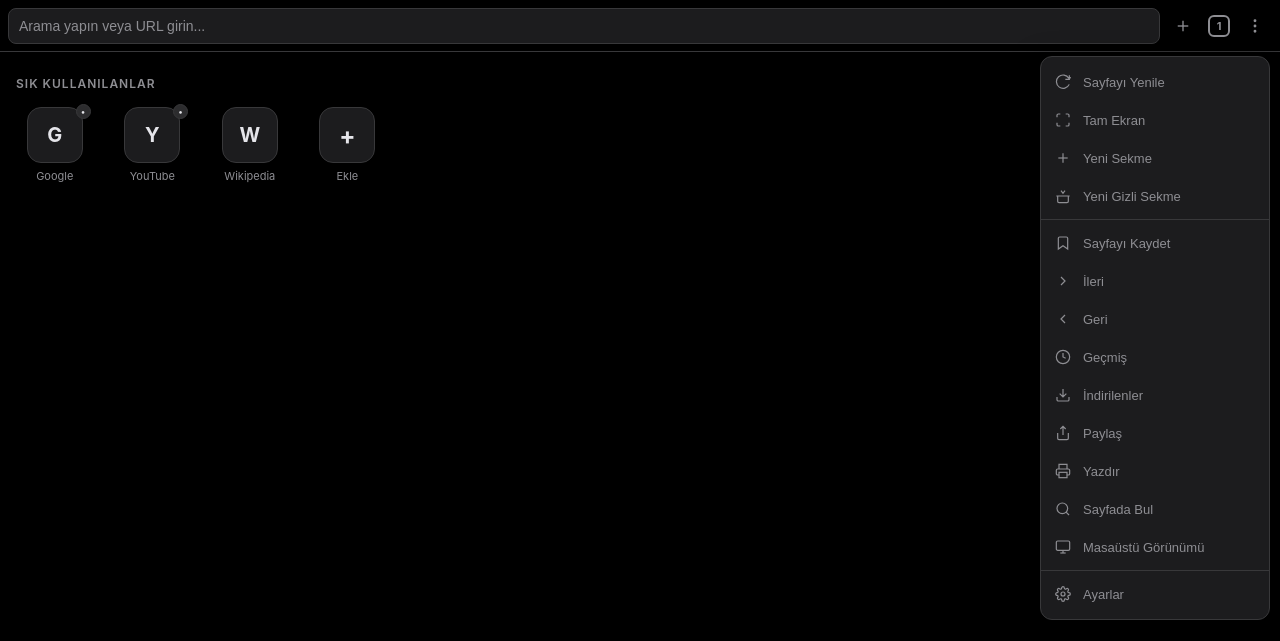
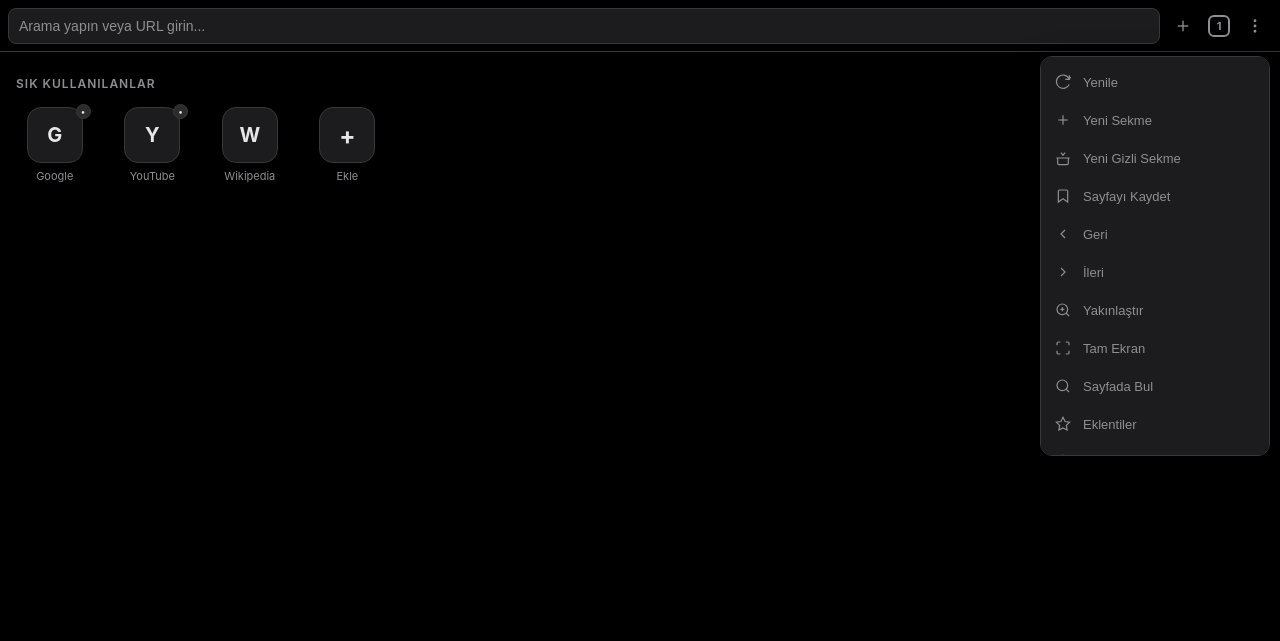
Before and after one commit to conq96/Brox, a website: page www/index.html in a window 1280 px wide. Both pictures are taken after a click on the button 1255 px from the left and 25 px from the top of the page. Drawn offline with Linux system fonts and the light colour scheme.

Commit message:
Tarayici menusu istediginiz tum seceneklerle guncellendi, bosluga tiklayinca kapanma ve tum ekranlarda calisma ozelligi eklendi

```diff
--- a/www/index.html
+++ b/www/index.html
@@ -24,17 +24,17 @@
 
         #tab-counter-btn { border: 2px solid var(--text-muted); border-radius: 6px; width: 22px; height: 22px; display: flex; align-items: center; justify-content: center; font-size: 11px; font-weight: bold; color: var(--text-muted); cursor: pointer; flex-shrink: 0; margin: 0 2px; }
 
-        .dropdown-menu { display: none; position: absolute; background-color: var(--bg-surface); border: 1px solid var(--border); border-radius: 12px; flex-direction: column; width: 220px; box-shadow: 0 10px 30px rgba(0,0,0,0.8); z-index: 50; padding: 6px 0; }
+        .dropdown-menu { display: none; position: absolute; background-color: var(--bg-surface); border: 1px solid var(--border); border-radius: 12px; flex-direction: column; width: 220px; box-shadow: 0 10px 30px rgba(0,0,0,0.8); z-index: 50; padding: 6px 0; max-height: 400px; overflow-y: auto; }
         #dropdown-menu { top: 56px; right: 10px; width: 230px; }
         #tabs-menu { top: 55px; right: 46px; width: 190px; }
 
         .menu-item { padding: 11px 14px; color: var(--text-muted); cursor: pointer; display: flex; align-items: center; gap: 12px; font-size: 13px; background: none; border: none; width: 100%; text-align: left; transition: 0.15s; }
         .menu-item:hover { background-color: var(--bg-hover); color: var(--text-main); }
-        .menu-item svg { width: 16px; height: 16px; stroke: var(--text-muted); stroke-width: 1.8; fill: none; }
+        .menu-item svg { width: 16px; height: 16px; stroke: var(--text-muted); stroke-width: 1.8; fill: none; flex-shrink: 0; }
         .menu-item:hover svg { stroke: var(--text-main); }
         .menu-divider { height: 1px; background-color: var(--border); margin: 4px 0; }
 
-        #home-content { flex-grow: 1; padding: 24px 16px; overflow-y: auto; display: flex; flex-direction: column; background: var(--bg-base); }
+        #home-content { flex-grow: 1; padding: 24px 16px; overflow-y: auto; display: flex; flex-direction: column; background: var(--bg-base); z-index: 10; }
         .shortcuts-title { font-size: 12px; color: var(--text-muted); font-weight: 600; text-transform: uppercase; letter-spacing: 1px; margin-bottom: 16px; }
         .shortcut-grid { display: grid; grid-template-columns: repeat(auto-fill, minmax(76px, 1fr)); gap: 20px; }
         .shortcut-item { display: flex; flex-direction: column; align-items: center; cursor: pointer; position: relative; }
@@ -90,26 +90,31 @@
         <button class="icon-btn" id="menu-btn" title="Menü"><svg viewBox="0 0 24 24" fill="none"><circle cx="12" cy="12" r="1"></circle><circle cx="12" cy="5" r="1"></circle><circle cx="12" cy="19" r="1"></circle></svg></button>
     </div>
 
-    <!-- Üç Nokta Menüsü -->
+    <!-- İSTEDİĞİN EKSİKSİZ SEÇENEKLER MENÜSÜ -->
     <div id="dropdown-menu" class="dropdown-menu">
-        <button class="menu-item" id="m-refresh"><svg viewBox="0 0 24 24"><path d="M21.5 2v6h-6M21.34 15.57a10 10 0 1 1-.59-9.21l5.67-1.36"></path></svg> Sayfayı Yenile</button>
-        <button class="menu-item" id="m-fullscreen"><svg viewBox="0 0 24 24"><path d="M8 3H5a2 2 0 0 0-2 2v3m18 0V5a2 2 0 0 0-2-2h-3m0 18h3a2 2 0 0 0 2-2v-3M3 16v3a2 2 0 0 0 2 2h3"></path></svg> Tam Ekran</button>
+        <button class="menu-item" id="m-refresh"><svg viewBox="0 0 24 24"><path d="M21.5 2v6h-6M21.34 15.57a10 10 0 1 1-.59-9.21l5.67-1.36"></path></svg> Yenile</button>
         <button class="menu-item" id="m-newtab"><svg viewBox="0 0 24 24"><line x1="12" y1="5" x2="12" y2="19"></line><line x1="5" y1="12" x2="19" y2="12"></line></svg> Yeni Sekme</button>
         <button class="menu-item" id="m-incognito"><svg viewBox="0 0 24 24"><path d="M2 12h20M4 12v8a2 2 0 0 0 2 2h12a2 2 0 0 0 2-2v-8M15 4l-3 4-3-4"></path></svg> Yeni Gizli Sekme</button>
-        <div class="menu-divider"></div>
         <button class="menu-item" id="m-save"><svg viewBox="0 0 24 24"><path d="M19 21l-7-5-7 5V5a2 2 0 0 1 2-2h10a2 2 0 0 1 2 2z"></path></svg> Sayfayı Kaydet</button>
+        <button class="menu-item" id="m-back"><svg viewBox="0 0 24 24"><polyline points="15 18 9 12 15 6"></polyline></svg> Geri</button>
         <button class="menu-item" id="m-forward"><svg viewBox="0 0 24 24"><polyline points="9 18 15 12 9 6"></polyline></svg> İleri</button>
-        <button class="menu-item" id="m-back"><svg viewBox="0 0 24 24"><polyline points="15 18 9 12 15 6"></polyline></svg> Geri</button>
+        <button class="menu-item" id="m-zoom"><svg viewBox="0 0 24 24"><circle cx="11" cy="11" r="8"></circle><line x1="21" y1="21" x2="16.65" y2="16.65"></line><line x1="11" y1="8" x2="11" y2="14"></line><line x1="8" y1="11" x2="14" y2="11"></line></svg> Yakınlaştır</button>
+        <button class="menu-item" id="m-fullscreen"><svg viewBox="0 0 24 24"><path d="M8 3H5a2 2 0 0 0-2 2v3m18 0V5a2 2 0 0 0-2-2h-3m0 18h3a2 2 0 0 0 2-2v-3M3 16v3a2 2 0 0 0 2 2h3"></path></svg> Tam Ekran</button>
+        <button class="menu-item" id="m-find"><svg viewBox="0 0 24 24"><circle cx="11" cy="11" r="8"></circle><line x1="21" y1="21" x2="16.65" y2="16.65"></line></svg> Sayfada Bul</button>
+        <button class="menu-item" id="m-extensions"><svg viewBox="0 0 24 24"><polygon points="12 2 15.09 8.26 22 9.27 17 14.14 18.18 21.02 12 17.77 5.82 21.02 7 14.14 2 9.27 8.91 8.26 12 2"></polygon></svg> Eklentiler</button>
         <button class="menu-item" id="m-history"><svg viewBox="0 0 24 24"><circle cx="12" cy="12" r="10"></circle><polyline points="12 6 12 12 16 14"></polyline></svg> Geçmiş</button>
         <button class="menu-item" id="m-downloads"><svg viewBox="0 0 24 24"><path d="M21 15v4a2 2 0 0 1-2 2H5a2 2 0 0 1-2-2v-4M7 10l5 5 5-5M12 15V3"></path></svg> İndirilenler</button>
+        <button class="menu-item" id="m-tts"><svg viewBox="0 0 24 24"><polygon points="11 5 6 9 2 9 2 15 6 15 11 19 11 5"></polygon><path d="M15.54 8.46a5 5 0 0 1 0 7.07"></path></svg> Sayfayı Seslendir</button>
+        <button class="menu-item" id="m-translate"><svg viewBox="0 0 24 24"><line x1="2" y1="12" x2="22" y2="12"></line><path d="M12 2a15.3 15.3 0 0 1 4 10 15.3 15.3 0 0 1-4 10 15.3 15.3 0 0 1-4-10 15.3 15.3 0 0 1 4-10z"></path></svg> Sayfayı Tercüme Et</button>
+        <button class="menu-item" id="m-reader"><svg viewBox="0 0 24 24"><path d="M4 19.5A2.5 2.5 0 0 1 6.5 17H20"></path><path d="M6.5 2H20v20H6.5A2.5 2.5 0 0 1 4 19.5v-15A2.5 2.5 0 0 1 6.5 2z"></path></svg> Okuma Modu</button>
+        <button class="menu-item" id="m-desktop"><svg viewBox="0 0 24 24"><rect x="2" y="3" width="20" height="14" rx="2" ry="2"></rect><line x1="8" y1="21" x2="16" y2="21"></line><line x1="12" y1="17" x2="12" y2="21"></line></svg> Masaüstü Görünümü</button>
         <button class="menu-item" id="m-share"><svg viewBox="0 0 24 24"><path d="M4 12v8a2 2 0 0 0 2 2h12a2 2 0 0 0 2-2v-8M16 6l-4-4-4 4M12 2v13"></path></svg> Paylaş</button>
         <button class="menu-item" id="m-print"><svg viewBox="0 0 24 24"><polyline points="6 9 6 2 18 2 18 9"></polyline><path d="M6 18H4a2 2 0 0 1-2-2v-5a2 2 0 0 1 2-2h16a2 2 0 0 1 2 2v5a2 2 0 0 1-2 2h-2"></path><rect x="6" y="14" width="12" height="8"></rect></svg> Yazdır</button>
-        <button class="menu-item" id="m-find"><svg viewBox="0 0 24 24"><circle cx="11" cy="11" r="8"></circle><line x1="21" y1="21" x2="16.65" y2="16.65"></line></svg> Sayfada Bul</button>
-        <button class="menu-item" id="m-desktop"><svg viewBox="0 0 24 24"><rect x="2" y="3" width="20" height="14" rx="2" ry="2"></rect><line x1="8" y1="21" x2="16" y2="21"></line><line x1="12" y1="17" x2="12" y2="21"></line></svg> Masaüstü Görünümü</button>
         <div class="menu-divider"></div>
         <button class="menu-item" id="m-settings"><svg viewBox="0 0 24 24"><circle cx="12" cy="12" r="3"></circle><path d="M19.4 15a1.65 1.65 0 0 0 .33 1.82l.06.06a2 2 0 0 1 0 2.83 2 2 0 0 1-2.83 0l-.06-.06a1.65 1.65 0 0 0-1.82-.33 1.65 1.65 0 0 0-1 1.51V21a2 2 0 0 1-2 2 2 2 0 0 1-2-2v-.09A1.65 1.65 0 0 0 9 19.4a1.65 1.65 0 0 0-1.82.33l-.06.06a2 2 0 0 1-2.83 0 2 2 0 0 1 0-2.83l-.06-.06a1.65 1.65 0 0 0 .33-1.82 1.65 1.65 0 0 0-1.51-1H3a2 2 0 0 1-2-2 2 2 0 0 1 2-2h.09A1.65 1.65 0 0 0 4.6 9a1.65 1.65 0 0 0-.33-1.82l-.06-.06a2 2 0 0 1 0-2.83 2 2 0 0 1 2.83 0l.06.06a1.65 1.65 0 0 0 1.82.33H9a1.65 1.65 0 0 0 1-1.51V3a2 2 0 0 1 2-2 2 2 0 0 1 2 2v.09a1.65 1.65 0 0 0 1 1.51 1.65 1.65 0 0 0 1.82-.33l.06-.06a2 2 0 0 1 2.83 0 2 2 0 0 1 0 2.83l-.06-.06a1.65 1.65 0 0 0-.33 1.82V9a1.65 1.65 0 0 0 1.51 1H21a2 2 0 0 1 2 2 2 2 0 0 1-2 2h-.09a1.65 1.65 0 0 0-1.51 1z"></path></svg> Ayarlar</button>
     </div>
 
+    <!-- Sekme Menüsü & Modallar -->
     <div id="tabs-menu" class="dropdown-menu">
         <button class="menu-item" id="tm-close-all">Tüm sekmeleri kapat</button>
         <button class="menu-item" id="tm-select-mode">Seç</button>
@@ -124,7 +129,6 @@
         </div>
     </div>
 
-    <!-- AYARLAR MODALI -->
     <div id="settings-modal">
         <div class="settings-header">Ayarlar <span id="close-settings" style="cursor:pointer; font-size:22px; color:var(--text-muted);">×</span></div>
         <div class="setting-section-title">Genel</div>
@@ -202,12 +206,24 @@
             t.classList.add("show"); setTimeout(() => t.classList.remove("show"), 2500);
         }
 
+        // 1. İSTEDİĞİN MADDE: Sayfadaki herhangi bir boşluğa (veya içeriğe) tıklandığında menüler kapatılsın
         window.onclick = (e) => {
             if (!dropdownMenu.contains(e.target) && e.target !== menuBtn && !menuBtn.contains(e.target)) dropdownMenu.style.display = 'none';
             if (!tabsMenu.contains(e.target) && e.target !== tabsMenuBtn && !tabsMenuBtn.contains(e.target)) tabsMenu.style.display = 'none';
         };
-        menuBtn.onclick = (e) => { e.stopPropagation(); dropdownMenu.style.display = dropdownMenu.style.display === 'flex' ? 'none' : 'flex'; tabsMenu.style.display = 'none'; };
-        tabsMenuBtn.onclick = (e) => { e.stopPropagation(); tabsMenu.style.display = tabsMenu.style.display === 'flex' ? 'none' : 'flex'; dropdownMenu.style.display = 'none'; };
+
+        // 2. İSTEDİĞİN MADDE: Anasayfada veya herhangi bir sekmede menü butonunun kusursuz açılıp kapanması
+        menuBtn.onclick = (e) => {
+            e.stopPropagation();
+            dropdownMenu.style.display = dropdownMenu.style.display === 'flex' ? 'none' : 'flex';
+            tabsMenu.style.display = 'none';
+        };
+
+        tabsMenuBtn.onclick = (e) => {
+            e.stopPropagation();
+            tabsMenu.style.display = tabsMenu.style.display === 'flex' ? 'none' : 'flex';
+            dropdownMenu.style.display = 'none';
+        };
 
         let shortcuts = JSON.parse(localStorage.getItem('brox_shortcuts')) || [
             { name: "Google", url: "https://www.google.com", pinned: true },
@@ -284,7 +300,7 @@
         document.getElementById('sel-close').onclick = () => { let chk = document.querySelectorAll('.tab-card input[type="checkbox"]:checked'); let ids = Array.from(chk).map(c => Number(c.dataset.id)); tabs = tabs.filter(t => !ids.includes(t.id)); if(tabs.length===0) createNewTab(); isSelectMode = false; renderTabs(); };
         document.getElementById('sel-incognito').onclick = () => { let chk = document.querySelectorAll('.tab-card input[type="checkbox"]:checked'); chk.forEach(c => { let t = tabs.find(i => i.id === Number(c.dataset.id)); if(t && t.url) tabs.push({ id: Date.now()+Math.random(), url: t.url, title: t.title, incognito: true }); }); isSelectMode = false; renderTabs(); };
 
-        // NATIVE BRIDGE BAĞLANTISI (KUSURSUZ ÇALIŞAN HALİ)
+        // 3. İSTEDİĞİN MADDE: Arama ve yükleme fonksiyonu (Anasayfada ve sekmelerde kusursuz)
         function processAndLoad(inputVal) {
             if(!inputVal) return;
             let query = inputVal.trim();
@@ -299,14 +315,7 @@
             urlInput.value = finalUrl;
             homeContent.style.display = 'none';
 
-            // Capacitor Native WebView motoruna doğrudan komut gönderiyoruz
-            if (window.Capacitor && window.Capacitor.Plugins && window.Capacitor.Plugins.Browser) {
-                window.Capacitor.Plugins.Browser.open({ url: finalUrl });
-            } else if (window.BroxNative && window.BroxNative.loadUrl) {
-                window.BroxNative.loadUrl(finalUrl);
-            } else {
-                window.location.href = finalUrl;
-            }
+            if (window.BroxNative && window.BroxNative.loadUrl) window.BroxNative.loadUrl(finalUrl);
 
             const t = tabs.find(t => t.id === activeTabId);
             if(t) { t.url = finalUrl; t.title = finalUrl.split('/')[2] || finalUrl; }
@@ -350,11 +359,18 @@
             showToast(isEnabled ? "Ekran görüntüsü koruması AÇILDI" : "Ekran görüntüsü koruması KAPATILDI");
         };
 
+        // 4. İSTEDİĞİN MADDE: Tam Ekran (Durum çubuğu ve navigasyon tuşlarını tamamen gizler)
         document.getElementById('m-fullscreen').onclick = () => {
             dropdownMenu.style.display = 'none'; isFullscreen = true; document.body.classList.add('fullscreen-mode');
             if (window.BroxNative && window.BroxNative.setFullscreen) window.BroxNative.setFullscreen(true);
             showToast("Tam ekran modu (Çıkmak için Geri tuşuna basın)");
         };
+
+        // 5. İSTEDİĞİN MADDE: Yeni Seçenekler Menüsündeki Tüm Butonların Atamaları
+        document.getElementById('m-refresh').onclick = () => { dropdownMenu.style.display = 'none'; if (window.BroxNative && window.BroxNative.reload) window.BroxNative.reload(); showToast("Sayfa yenileniyor"); };
+        document.getElementById('m-newtab').onclick = () => { dropdownMenu.style.display = 'none'; createNewTab(false); };
+        document.getElementById('m-incognito').onclick = () => { dropdownMenu.style.display = 'none'; createNewTab(true); showToast("Gizli sekme açıldı"); };
+        document.getElementById('m-save').onclick = () => { dropdownMenu.style.display = 'none'; showToast("Sayfa kaydedildi"); };
 
         document.getElementById('m-back').onclick = () => {
             dropdownMenu.style.display = 'none';
@@ -363,29 +379,21 @@
                 if (window.BroxNative && window.BroxNative.setFullscreen) window.BroxNative.setFullscreen(false);
                 showToast("Tam ekrandan çıkıldı"); return;
             }
-            if (window.BroxNative && window.BroxNative.goBack) window.BroxNative.goBack();
-            else window.history.back();
+            if (window.BroxNative && window.BroxNative.goBack) window.BroxNative.goBack(); else window.history.back();
         };
-        document.getElementById('m-forward').onclick = () => {
-            dropdownMenu.style.display = 'none';
-            if (window.BroxNative && window.BroxNative.goForward) window.BroxNative.goForward();
-            else window.history.forward();
-        };
-        document.getElementById('m-refresh').onclick = () => {
-            dropdownMenu.style.display = 'none';
-            if (window.BroxNative && window.BroxNative.reload) window.BroxNative.reload();
-            showToast("Sayfa yenileniyor");
-        };
+        document.getElementById('m-forward').onclick = () => { dropdownMenu.style.display = 'none'; if (window.BroxNative && window.BroxNative.goForward) window.BroxNative.goForward(); else window.history.forward(); };
 
-        document.getElementById('m-save').onclick = () => { dropdownMenu.style.display = 'none'; showToast("Yer işaretlerine eklendi"); };
-        document.getElementById('m-newtab').onclick = () => { dropdownMenu.style.display = 'none'; createNewTab(false); };
-        document.getElementById('m-incognito').onclick = () => { dropdownMenu.style.display = 'none'; createNewTab(true); showToast("Gizli sekme açıldı"); };
+        document.getElementById('m-zoom').onclick = () => { dropdownMenu.style.display = 'none'; showToast("Yakınlaştırma ayarı"); };
+        document.getElementById('m-find').onclick = () => { dropdownMenu.style.display = 'none'; showToast("Sayfada bul"); };
+        document.getElementById('m-extensions').onclick = () => { dropdownMenu.style.display = 'none'; showToast("Eklentiler yakında eklenecek"); };
         document.getElementById('m-history').onclick = () => { dropdownMenu.style.display = 'none'; showToast("Geçmiş"); };
         document.getElementById('m-downloads').onclick = () => { dropdownMenu.style.display = 'none'; showToast("İndirilenler"); };
+        document.getElementById('m-tts').onclick = () => { dropdownMenu.style.display = 'none'; showToast("Sayfa seslendiriliyor..."); };
+        document.getElementById('m-translate').onclick = () => { dropdownMenu.style.display = 'none'; showToast("Sayfa tercüme ediliyor..."); };
+        document.getElementById('m-reader').onclick = () => { dropdownMenu.style.display = 'none'; showToast("Okuma modu aktif"); };
+        document.getElementById('m-desktop').onclick = () => { dropdownMenu.style.display = 'none'; showToast("Masaüstü görünümü"); };
         document.getElementById('m-share').onclick = async () => { dropdownMenu.style.display = 'none'; if (navigator.share && urlInput.value) { try { await navigator.share({ url: urlInput.value }); } catch(e){} } else showToast("Paylaşılabilecek sayfa yok"); };
         document.getElementById('m-print').onclick = () => { dropdownMenu.style.display = 'none'; showToast("Yazdırılıyor"); };
-        document.getElementById('m-find').onclick = () => { dropdownMenu.style.display = 'none'; showToast("Sayfada bul"); };
-        document.getElementById('m-desktop').onclick = () => { dropdownMenu.style.display = 'none'; showToast("Masaüstü görünümü"); };
 
         urlInput.addEventListener('keypress', (e) => { if (e.key === 'Enter') { urlInput.blur(); processAndLoad(urlInput.value); } });
         addTabBtn.onclick = () => createNewTab(false);
```
Also changed, not shown: 1 other file.
